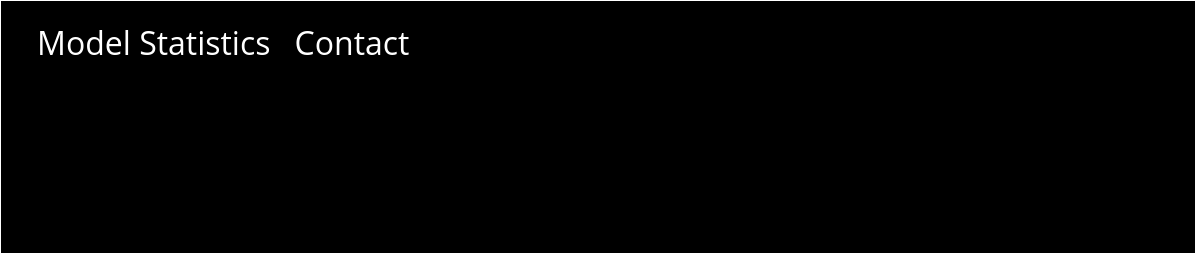
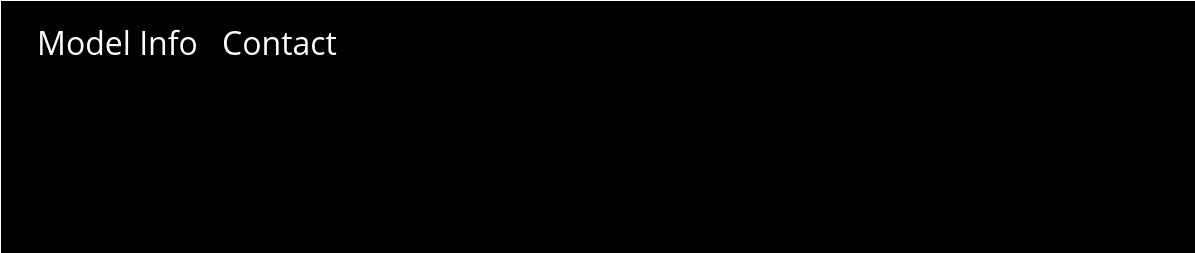
Before and after one commit to StephenElDrago/StephenElDrago.github.io, a plain HTML site: page index.html in a window 1280 px wide. Shown: the top 253 px of the page, 0-1195 px from the left. Drawn offline with Linux system fonts and the light colour scheme.

Commit message:
Update index.html

```diff
--- a/index.html
+++ b/index.html
@@ -24,7 +24,7 @@
         </ul>
         <ul class="site-header-right">
           <li>
-            <a href="#about">Model Statistics</a>
+            <a href="#about">Model Info</a>
           </li>
           <li>
             <a href="#contact">Contact</a>
@@ -88,7 +88,7 @@
     <div id="about"></div>
     <section role="region" class="photo-about">
       <div class="container">
-        <h2>Model Statistics</h2>
+        <h2>Model Info</h2>
 
       <p><strong>Height:</strong>  6' 1"<br>
         <strong>Chest:</strong>
```
